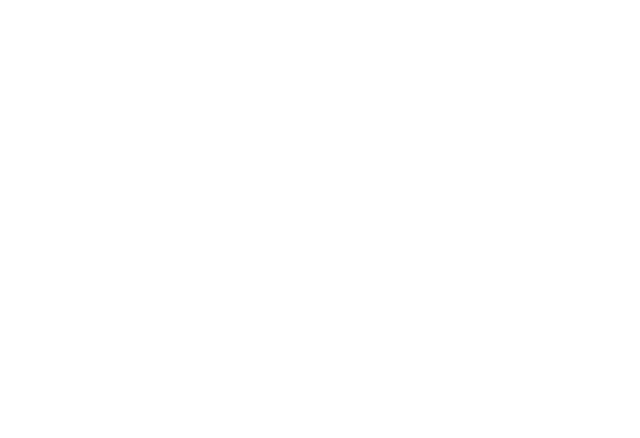
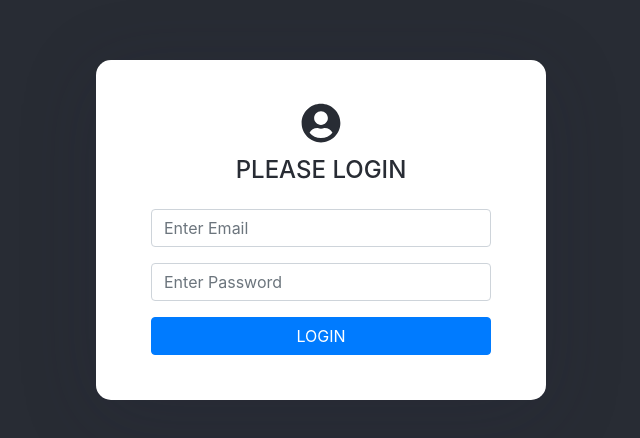
Before and after one commit to madeabinawa/ui2mvp7, a React (Create React App) app: page /login in a window 1280 px wide. Shown: the part 170-608 px from the top of the page, without its empty margins (319-959 px from the left). Built offline with nearby package versions, Linux system fonts and the light colour scheme.

Commit message:
rapihkan halaman login dan tambahkan routenya

```diff
--- a/src/login/Login.jsx
+++ b/src/login/Login.jsx
@@ -1,23 +1,26 @@
 import React, { Component } from 'react'
 import { Form, Button } from 'react-bootstrap'
-import './Login.css'
+import './Login.css';
+import { FontAwesomeIcon } from '@fortawesome/react-fontawesome'
+import { faUserCircle } from '@fortawesome/free-solid-svg-icons'
 
 export default class Login extends Component {
     render() {
         return (
             <div className="Login">
                 <div className="auth-inner">
-                    <h2 style={{textAlign:'center'}}>Login</h2>
+                <h1 style={{textAlign:'center'}}><FontAwesomeIcon icon={faUserCircle} /> </h1>
+                    <h4 style={{textAlign:'center', marginBottom:25}}>PLEASE LOGIN</h4>
                     <Form>
                         <Form.Group controId="formGroupEmail">
-                            <Form.Label>Email</Form.Label>
+
                             <Form.Control type="email" placeholder="Enter Email" id="email"/>
                         </Form.Group>
                         <Form.Group controId="formGroupPassword">
-                            <Form.Label>Password</Form.Label>
+
                             <Form.Control type="password" placeholder="Enter Password" id="password"/>
                         </Form.Group>
-                        <Button variant="primary" type="submit" className="btn btn-primary btn-block">Login</Button>
+                        <Button variant="primary" type="submit" className="btn btn-primary btn-block">LOGIN</Button>
                     </Form>
                 </div>
             </div>
--- a/src/navbar/NavbarBPBA.jsx
+++ b/src/navbar/NavbarBPBA.jsx
@@ -34,7 +34,7 @@
                             />
                     </Navbar.Collapse>
                     <Nav className="ml-auto">
-                        <Nav.Link href="/">Logout</Nav.Link>
+                        <Nav.Link href="/login">Logout</Nav.Link>
                     </Nav>
                 </Navbar>
             </div>
--- a/src/routes.js
+++ b/src/routes.js
@@ -2,7 +2,8 @@
 import { BrowserRouter, Route } from 'react-router-dom';
 import HomeBPBA from './pages_BPBA/UsersPage';
 import SetPBAM from './pages_BPBA/PbamPage';
-import Jadwal from './pages_BPBA/JadwalPage'
+import Jadwal from './pages_BPBA/JadwalPage';
+import Login from './login/Login'
 
 function routes() {
     return(
@@ -10,6 +11,7 @@
             <Route exact path="/" component={HomeBPBA} />
             <Route exact path="/pbamPage" component={SetPBAM} />
             <Route exact path="/jadwalPage" component={Jadwal} />
+            <Route exact path="/login" component={Login} />
         </BrowserRouter>
     );
 }
```
